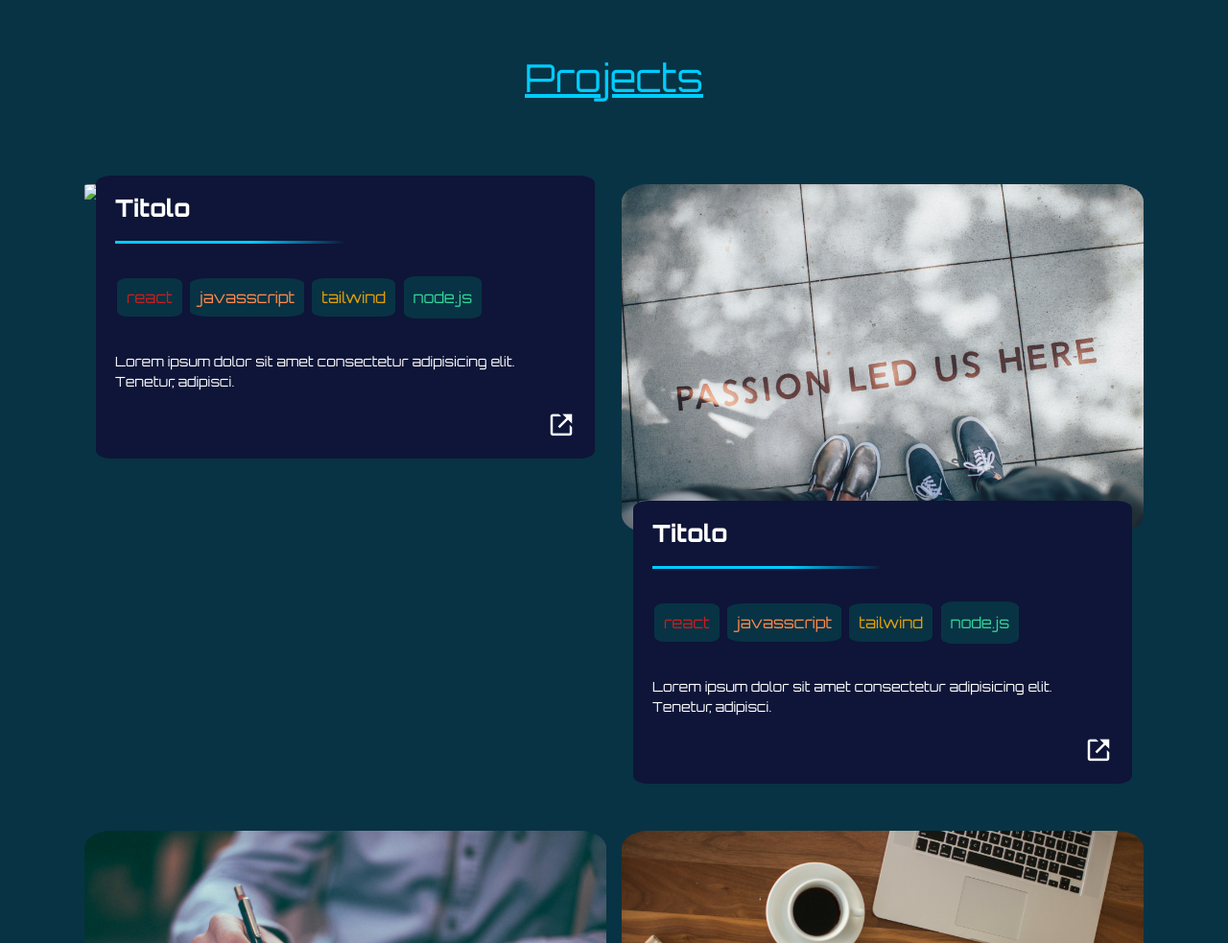
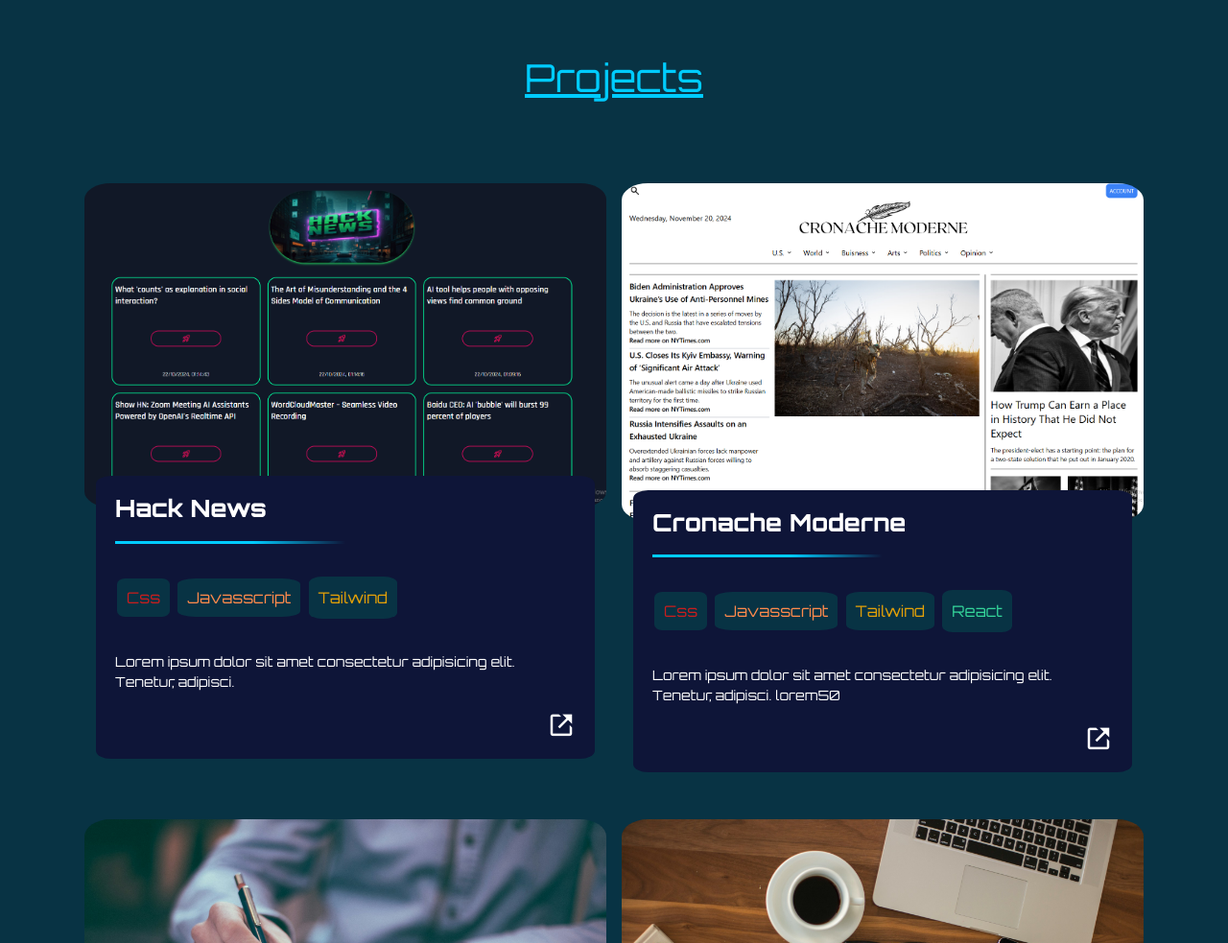
Before and after one commit to paulwebdevpe/paulwebdevpe.github.io, a website: page index.html in a window 1280 px wide. Shown: the part 2433-3416 px from the top of the page at 96% size. Drawn offline with nearby package versions, Linux system fonts and the light colour scheme.

Commit message:
update projects

```diff
--- a/index.html
+++ b/index.html
@@ -222,27 +222,26 @@
 
         <div class="project ">
           <div class=" project__preview">
-            <img class="project__img " src="../assets/img/port-1.jpg" alt="immagine progetto uno" />
-            <div class="project__text"><a class="bg-cyan-900 text-white p-6" href="#">Project 1</a></div>
+            <img class="project__img " src="../assets/img/hack.png" alt="immagine progetto hack news" />
+            <div class="project__text"><a class="bg-cyan-900 text-white p-6" target="_blank" href="https://hacknewssite.netlify.app/">Hack News</a></div>
           </div>
 
           <div class="px-3 relative ">
 
             <div class="project__box ">
               <div class="">
-                <h2 class="project__title ">Titolo</h2>
+                <h2 class="project__title ">Hack News</h2>
               </div>
               <div class="py-6">
-                <span class="project__language text-red-700 ">react</span>
-                <span class="project__language text-orange-400">javasscript</span>
-                <span class="project__language text-yellow-400">tailwind</span>
-                <span class="project__language text-emerald-400 inline-block">node.js</span>
+                <span class="project__language text-red-700 ">Css</span>
+                <span class="project__language text-orange-400">Javasscript</span>
+                <span class="project__language text-yellow-400 inline-block">Tailwind</span>
               </div>
               <div class="project__description">
                 <p>Lorem ipsum dolor sit amet consectetur adipisicing elit. Tenetur, adipisci.</p>
               </div>
               <div class="project__link ">
-                <a href=""><i class='bx bx-link-external'></i></a>
+                <a href="https://hacknewssite.netlify.app/" target="_blank"><i class='bx bx-link-external'></i></a>
               </div>
             </div>
           </div>
@@ -250,26 +249,26 @@
 
         <div class="project ">
           <div class=" project__preview">
-            <img class="project__img " src="../assets/img/port-2.jpg" alt="immagine progetto due" />
-            <div class="project__text"><a class="bg-cyan-900 text-white p-6" href="#">Project 1</a></div>
+            <img class="project__img " src="../assets/img/cronache.png" alt="immagine progetto nytimes clone" />
+            <div class="project__text"><a class="bg-cyan-900 text-white p-6" target="_blank" href="https://cronachemoderne.netlify.app/">Cronache Moderne</a></div>
           </div>
 
           <div class="px-3 relative">
             <div class="project__box">
               <div class="">
-                <h2 class="project__title ">Titolo</h2>
+                <h2 class="project__title ">Cronache Moderne</h2>
               </div>
               <div class="py-6">
-                <span class="project__language text-red-700 ">react</span>
-                <span class="project__language text-orange-400">javasscript</span>
-                <span class="project__language text-yellow-400">tailwind</span>
-                <span class="project__language text-emerald-400 inline-block">node.js</span>
+                <span class="project__language text-red-700 ">Css</span>
+                <span class="project__language text-orange-400">Javasscript</span>
+                <span class="project__language text-yellow-400">Tailwind</span>
+                <span class="project__language text-emerald-400 inline-block">React</span>
               </div>
               <div class="project__description">
-                <p>Lorem ipsum dolor sit amet consectetur adipisicing elit. Tenetur, adipisci.</p>
+                <p>Lorem ipsum dolor sit amet consectetur adipisicing elit. Tenetur, adipisci. lorem50</p>
               </div>
               <div class="project__link ">
-                <a href=""><i class='bx bx-link-external'></i></a>
+                <a href="https://cronachemoderne.netlify.app/" target="_blank"><i class='bx bx-link-external'></i></a>
               </div>
             </div>
           </div>
```
Also changed, not shown: assets/img/cronache.PNG (added), assets/img/hack.PNG (added).
